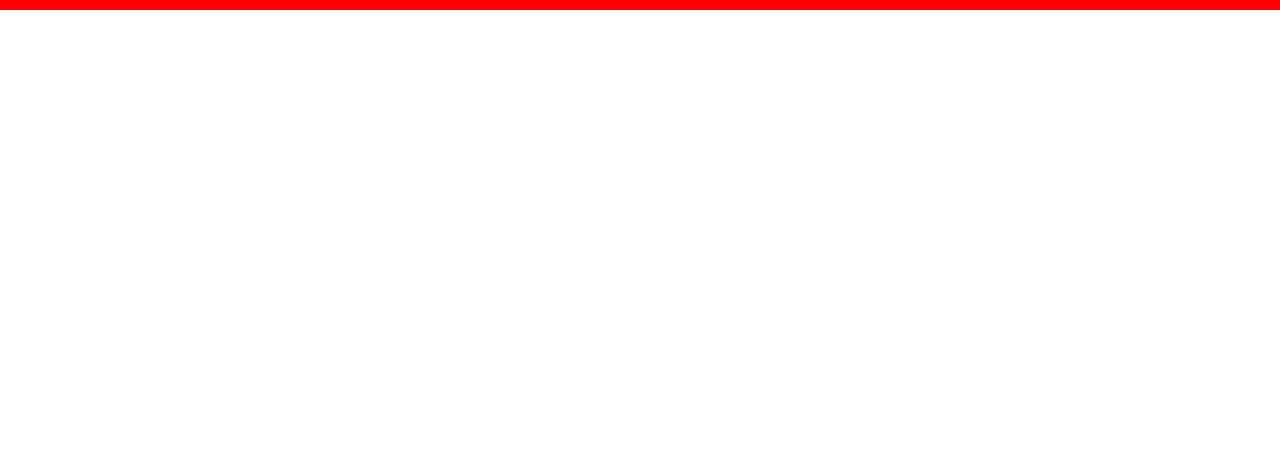
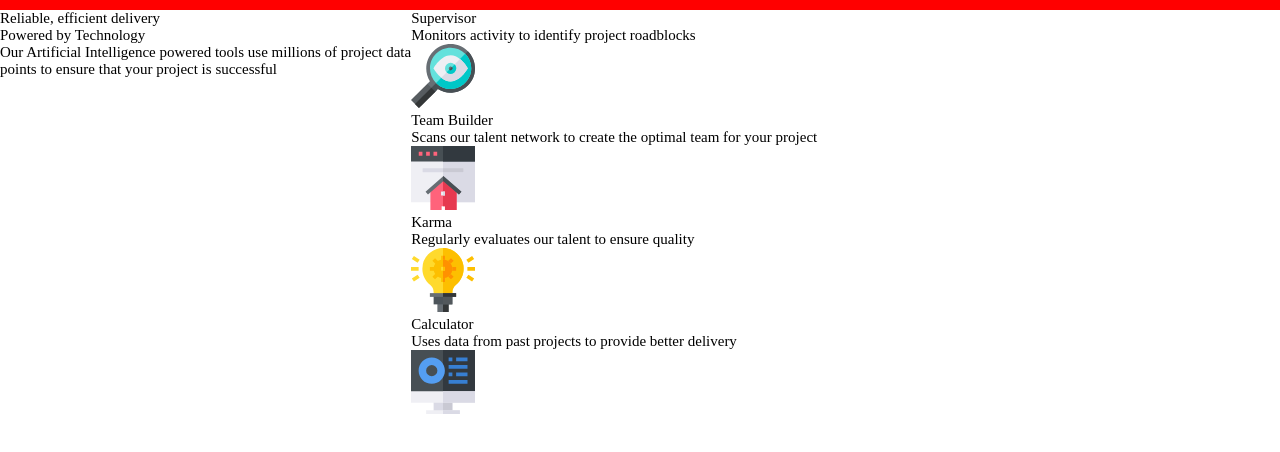
Before and after one commit to Richard-A-Grey/Four_Card_Feature_Section, a plain HTML site: page index.html in a window 1280 px wide. Drawn offline with Linux system fonts and the light colour scheme.

Commit message:
HTML updates

```diff
--- a/index.html
+++ b/index.html
@@ -8,7 +8,31 @@
 </head>
 <body>
 
-
+<div class="top-container">
+    <div class="text1">Reliable, efficient delivery</div>
+    <div class="text2">Powered by Technology</div>
+    <div class="text3">Our Artificial Intelligence powered tools use millions of project data<br>points to ensure that your project is successful</div>
+</div>
+<div class="bottom-container">
+    <div class="left-container">
+        <div class="title-text">Supervisor<br><span class="about-text">Monitors activity to identify project roadblocks</span></div>
+        <img src="images/icon-supervisor.svg" class="icon" alt="icon">
+    </div>
+    <div class="middle-container">
+        <div class="middle1-container">
+            <div class="title-text">Team Builder<br><span class="about-text">Scans our talent network to create the optimal team for your project</span></div>
+            <img src="images/icon-team-builder.svg" class="icon" alt="icon">
+        </div>
+        <div class="middle2-container">
+            <div class="title-text">Karma<br><span class="about-text">Regularly evaluates our talent to ensure quality</span></div>
+            <img src="images/icon-karma.svg" class="icon" alt="icon">
+        </div>
+    </div>
+    <div class="right-container">
+        <div class="title-text">Calculator<br><span class="about-text">Uses data from past projects to provide better delivery</span></div>
+        <img src="images/icon-calculator.svg" class="icon" alt="icon">
+    </div>
+</div>
 
 
 
```
